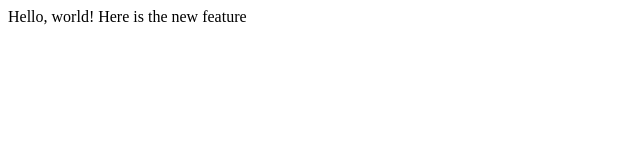
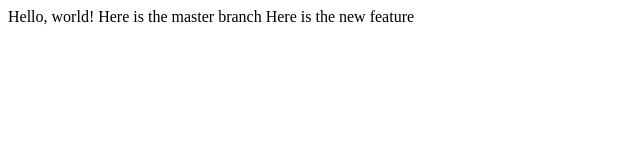
Before and after one commit to Mleban/Lecture1, a plain HTML site: page index.html in a window 1280 px wide. Shown: the whole page, without its empty margins (0-640 px from the left). Drawn offline with Linux system fonts and the light colour scheme.

Commit message:
add the line corresponding to the master branch

```diff
--- a/index.html
+++ b/index.html
@@ -5,6 +5,7 @@
   </head>
   <body>
     Hello, world!
+    Here is the master branch
     Here is the new feature
   </body>
 </html>
```
